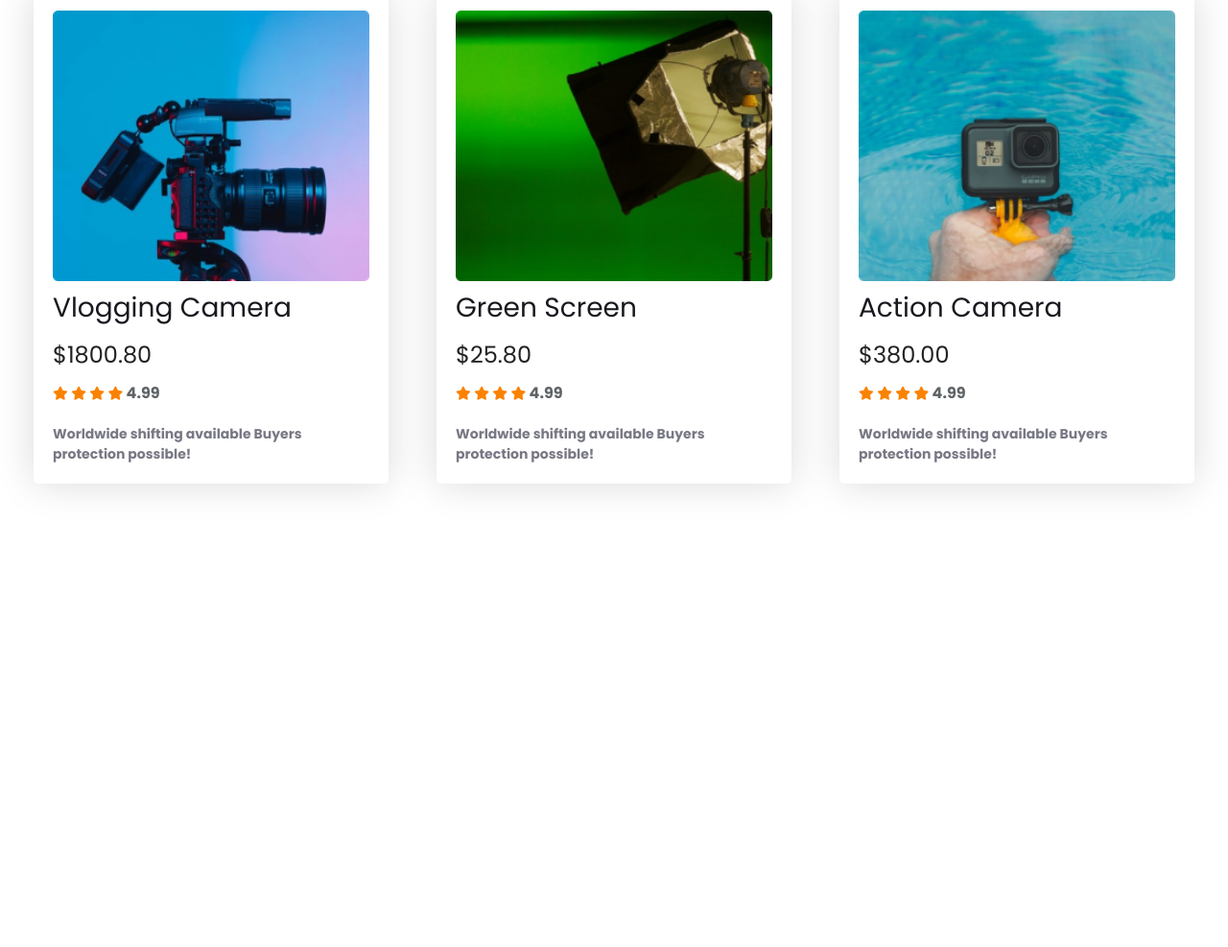
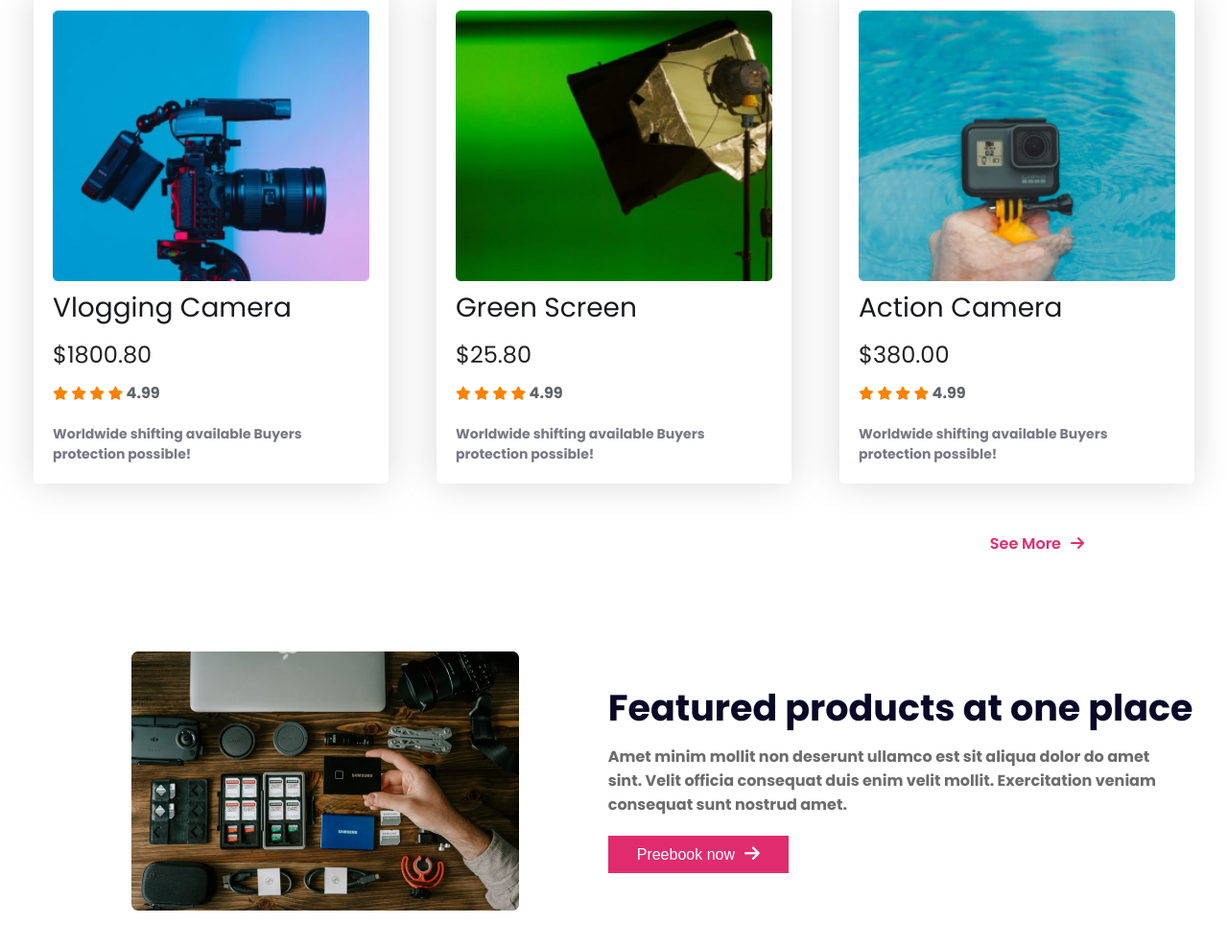
Before and after one commit to shahinur69/influencer-responsive-repo, a plain HTML site: page index.html in a window 1280 px wide. Shown: the part 2092-3079 px from the top of the page at 96% size. Before the commit the page ends 2826 px from the top, so only its background shows below. Drawn offline with Linux system fonts and the light colour scheme.

Commit message:
fearure content

```diff
--- a/css/style.css
+++ b/css/style.css
@@ -150,6 +150,57 @@ main{
 .card img{
     width: 100%;
 }
+.see-more{
+    text-align: end;
+    padding-right: 150px;
+    color: #E02C6D;
+    font-size: 16px;
+    font-weight: 600;
+    margin-top: 50px;
+}
+.see-more i{
+    margin-left: 10px;
+}
+/* container card  */
+.feature-container{
+    display: flex;
+    justify-content: space-around;
+    gap: 20px;
+}
+.feature-content{
+    max-width: 750px;
+    margin-top: 30px;
+}
+.feature-content h3{
+    color: #0A0826;
+    font-size: 38px;
+    font-weight: 700;
+    margin-bottom: 10px;
+}
+.feature-content p{
+    max-width: 600px;
+    color: #6C6C6C;
+    font-size: 16px;
+    font-weight: 700;
+    margin-bottom: 20px;
+}
+.feature-img{
+    padding-left: 100px;
+}
+
+.btn2-primary{
+    font-size: 16px;
+    background: #E02C6D;
+    padding: 10px 30px;
+    border: none;
+    color: white;
+    text-align: center;
+}
+.btn2-primary i{
+    color: white;
+    padding: 0px 0px 0px 10px;
+    font-size: 18px;
+}
 
 
 
@@ -159,7 +210,7 @@ main{
     header{
         padding: 20px;
     }
-    nav, .banner, .vertical, .image-box, .card-container{
+    nav, .banner, .vertical, .image-box, .card-container, .feature-container{
         flex-direction: column;
     }
     .back img{
@@ -174,6 +225,12 @@ main{
     .image-box{
         padding: 10px;
     }
+    .feature-img{
+        margin-right: 50px;
+    }
+    .feature-content{
+        padding: 20px
+    }
 
 }
 
@@ -184,7 +241,7 @@ main{
     header{
         padding: 30px;
     }
-    nav, .banner, .vertical, .image-box, .card-container{
+    nav, .banner, .vertical, .image-box, .card-container, .feature-container{
         flex-direction: column;
     }
     .content{
@@ -196,7 +253,9 @@ main{
     .vertical{
         gap: 20px;
     }
-
+    .feature-content{
+        margin: 20px;
+    }
     .image-box{
         padding: 0px 30px;
     }
--- a/index.html
+++ b/index.html
@@ -177,7 +177,19 @@
                 </div>
                 <!-- card  -->
             </div>
+            <h6 class="see-more">See More<i class="fa-solid fa-arrow-right"></i></h6>
         </section>
+        <!-- card container -->
+        <div class="feature">
+            <div class="feature-container">
+                <img class="feature-img" src="./images/gear.png" alt="">
+                <div class="feature-content">
+                    <h3>Featured products at one place</h3>
+                    <p>Amet minim mollit non deserunt ullamco est sit aliqua dolor do amet sint. Velit officia consequat duis enim velit mollit. Exercitation veniam consequat sunt nostrud amet.</p>
+                    <button class="btn2-primary">Preebook now<i class="fa-solid fa-arrow-right"></i></button>
+                </div>
+            </div>
+        </div>
     </main>
 </body>
 </html>
```
